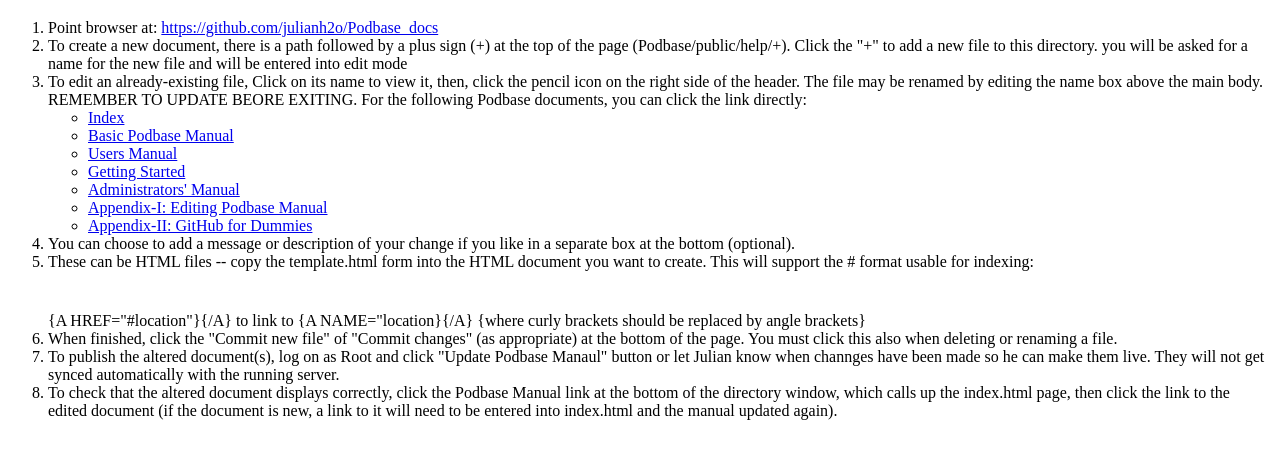
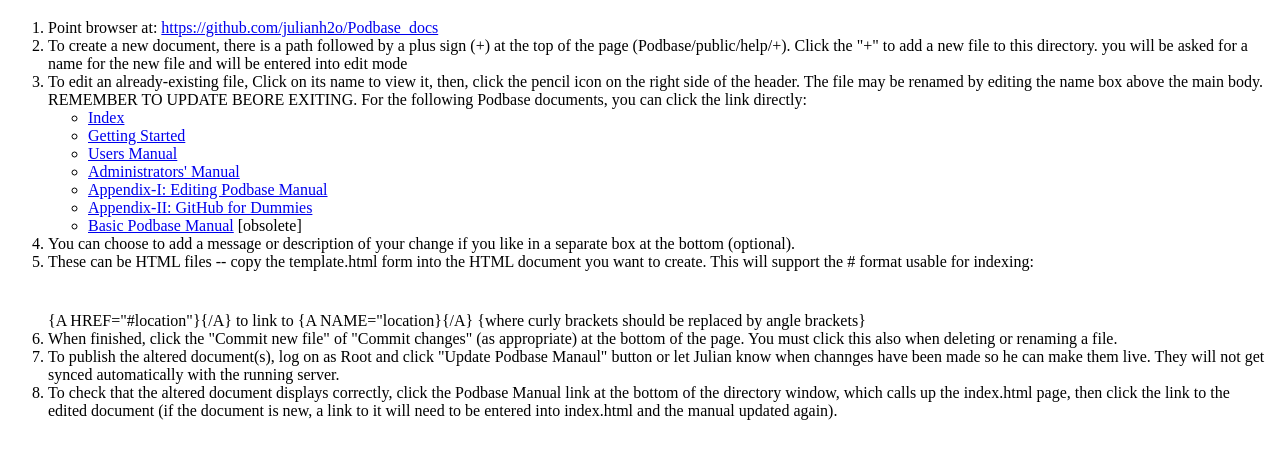
Before and after one commit to julianh2o/Podbase_docs, a plain HTML site: page appendix-I_editing-podbase-manual.html in a window 1280 px wide. Shown: the part 61-520 px from the top of the page. Drawn offline with Linux system fonts and the light colour scheme.

Commit message:
Update appendix-I_editing-podbase-manual.html

```diff
--- a/appendix-I_editing-podbase-manual.html
+++ b/appendix-I_editing-podbase-manual.html
@@ -21,12 +21,12 @@
 documents, you can click the link directly:
   <UL>
   <LI><A HREF="https://github.com/julianh2o/Podbase_docs/blob/master/index.html">Index</A></LI>
-  <LI><A HREF="https://github.com/julianh2o/Podbase_docs/blob/master/podbase_manual.html">Basic Podbase Manual</A></LI>
+  <LI><A HREF="https://github.com/julianh2o/Podbase_docs/blob/master/getting_started.html">Getting Started</A></LI>
   <LI><A HREF="https://github.com/julianh2o/Podbase_docs/blob/master/users_manual.html">Users Manual</A></LI>
-  <LI><A HREF="https://github.com/julianh2o/Podbase_docs/blob/master/getting_started.html">Getting Started</A></LI>
   <LI><A HREF="https://github.com/julianh2o/Podbase_docs/blob/master/administrators_manual.html">Administrators' Manual</A></LI>
   <LI><A HREF="https://github.com/julianh2o/Podbase_docs/blob/master/appendix-I_editing-podbase-manual.html">Appendix-I: Editing Podbase Manual</A></LI>
   <LI><A HREF="https://github.com/julianh2o/Podbase_docs/blob/master/appendix-II_github.html">Appendix-II: GitHub for Dummies</A></LI>
+  <LI><A HREF="https://github.com/julianh2o/Podbase_docs/blob/master/podbase_manual.html">Basic Podbase Manual</A> [obsolete]</LI>
   </UL>
 </UL>
 
```
